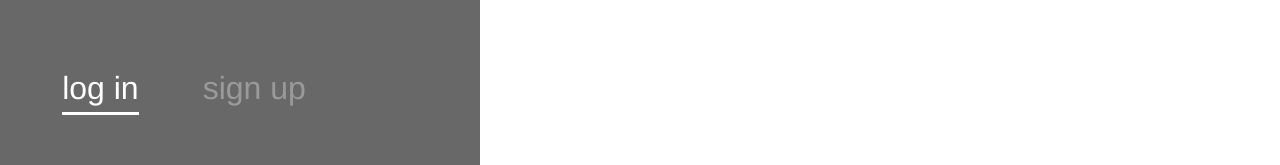
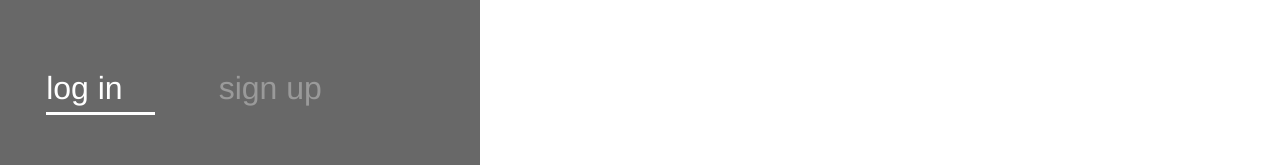
Before and after one commit to derek-y-lee/Castle, a React (Create React App) app: page / in a window 1280 px wide. Shown: the part 218-383 px from the top of the page. Built offline with nearby package versions, Linux system fonts and the light colour scheme.

Commit message:
Update Main.module.scss
Misc styling

```diff
--- a/src/components/Main/Main.module.scss
+++ b/src/components/Main/Main.module.scss
@@ -38,6 +38,7 @@
 div > .activeLink {
     color: #fff;
     padding-bottom: .2em;
+    padding-right: 1em;
     border-bottom: 3px solid #fff;
 }
 
@@ -74,6 +75,11 @@ div > .activeLink {
 .login input::placeholder {
     color: #9a9a9a;
 }
+
+.login input:focus {
+    border: lightblue 2px solid;
+}
+
 .slogan {
    position: absolute;
    top: 40em;
```
